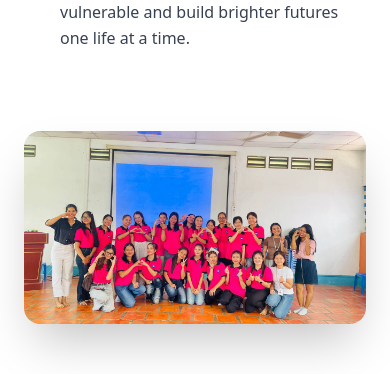
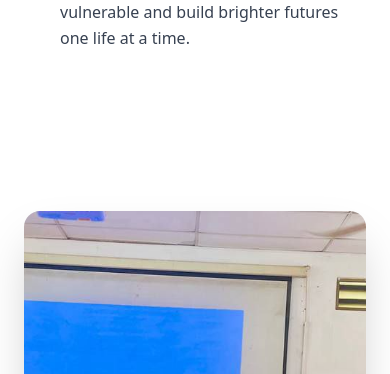
Before and after one commit to radytrainer/lotusoutreach-cambodia, a Vue app: page /about in a window 390 px wide. Shown: the part 3300-3674 px from the top of the page. Built offline with nearby package versions, Linux system fonts and the light colour scheme.

Commit message:
feat/(about): Add responsive for the mobile phone at about page [LOC-96]

```diff
--- a/src/components/about/MissionVisionSection.vue
+++ b/src/components/about/MissionVisionSection.vue
@@ -1,11 +1,12 @@
 <template>
     <section class="pb-20 bg-white" id="mission-vision-values">
-        <div class="max-w-7xl mx-auto px-6 grid md:grid-cols-2 gap-12 items-center">
+        <div class="max-w-7xl mx-auto px-6 grid md:grid-cols-2 gap-12 items-start">
             <!-- Text Content -->
             <div>
                 <h2 class="text-4xl font-extrabold text-blue-700 mb-10">
                     Our Mission, Vision & Values
                 </h2>
+                <div ref="principlesContainer">
                     <div v-for="(item, index) in principles" :key="index" class="mb-8 flex items-start gap-4">
                         <div class="w-10 h-10 flex items-center justify-center rounded-full">
                             <i :class="`${item.icon} text-blue-600 text-xl`"></i>
@@ -18,14 +19,42 @@
                         </div>
                     </div>
                 </div>
+            </div>
             <!-- Image -->
-            <div>
-                <img src="/image/About/value.jpg" alt="Girls with bicycles supported by Lotus Outreach"
-                    class="rounded-2xl shadow-2xl w-[105%] h-auto max-h-[550px] object-cover mx-auto" />
+            <div class="flex items-end justify-center mt-20">
+                <img
+                    src="/image/About/value.jpg"
+                    alt="Girls with bicycles supported by Lotus Outreach"
+                    class="rounded-2xl shadow-2xl w-full h-full object-cover"
+                    :style="{ height: principlesHeight ? `${principlesHeight}px` : 'auto' }"
+                />
             </div>
         </div>
     </section>
 </template>
+
 <script setup>
+import { ref, onMounted, onUpdated } from 'vue'
+
 defineProps({ principles: Array })
+
+const principlesContainer = ref(null)
+const principlesHeight = ref(0)
+
+const updatePrinciplesHeight = () => {
+    if (principlesContainer.value) {
+        principlesHeight.value = principlesContainer.value.offsetHeight
+    }
+}
+
+onMounted(updatePrinciplesHeight)
+onUpdated(updatePrinciplesHeight)
 </script>
+
+<style scoped>
+/* Ensure the image scales properly within the container */
+img {
+    object-fit: cover;
+    width: 100%;
+}
+</style>
```
Lines whose indentation alone changed are shown as unchanged.
